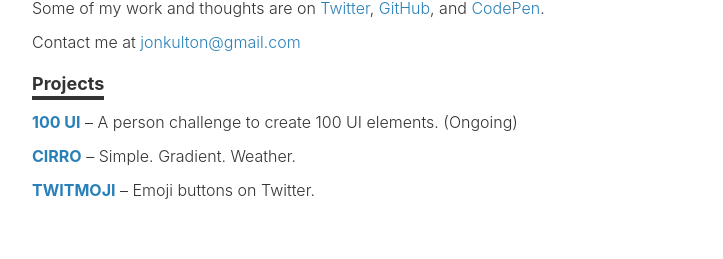
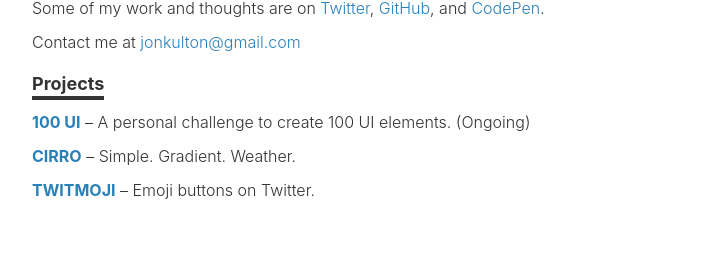
Before and after one commit to jkulton/jkulton.github.io, a Jekyll site: the page built from index.html, in a window 1280 px wide. Shown: the part 667-926 px from the top of the page, without its empty margins (278-1001 px from the left). Built offline with Jekyll 4.4.1, drawn with Linux system fonts in a browser that asks for light colours; nearby versions of some CDN libraries.

Commit message:
homepage

```diff
--- a/index.html
+++ b/index.html
@@ -13,7 +13,7 @@ layout: default
       <h4>Projects</h4>
 
       <ul class="projects">
-        <li><a href="http://jkulton.com/100ui">100 UI</a> – A person challenge to create 100 UI elements. (Ongoing)</li>
+        <li><a href="http://jkulton.com/100ui">100 UI</a> – A personal challenge to create 100 UI elements. (Ongoing)</li>
         <li><a href="http://jkulton.com/cirro">CIRRO</a> – Simple. Gradient. Weather.</li>
         <li><a href="https://github.com/jkulton/twitmoji">Twitmoji</a> – Emoji buttons on Twitter.</li>
       </ul>
```
